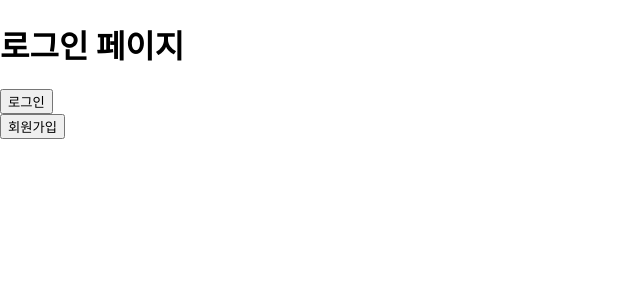
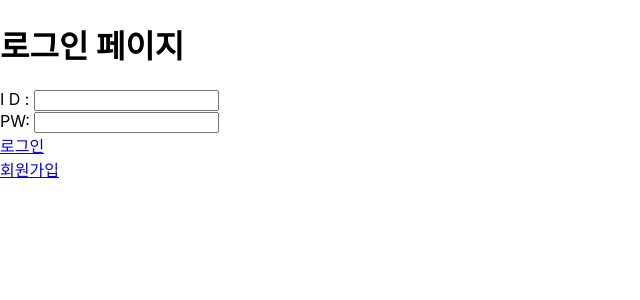
Before and after one commit to sum37/newbieprojectreal, a React (Create React App) app: page /sign in a window 1280 px wide. Shown: the top 300 px of the page, without its empty margins (0-640 px from the left). Built offline with nearby package versions, Linux system fonts and the light colour scheme.

Commit message:
Make login consol

```diff
--- a/src/component/gotosign.js
+++ b/src/component/gotosign.js
@@ -1,12 +1,17 @@
 import React from "react";
+import { Link } from 'react-router-dom';
 
-export default function GoToSignPage({location,history}){
+function GoToSignPage({location,history}){
     console.log(history);
     console.log(location);
     return (
         <div>
-            <button onClick={()=>history.push('/sign')}>시작하기</button>
+            {/* <button onClick={()=>history.push('/sign')}>시작하기</button> */}
+            <Link to="/sign">시작하기</Link>
+
         </div>
 
     );
 }
+
+export default GoToSignPage;
--- a/src/component/joinbutton.js
+++ b/src/component/joinbutton.js
@@ -1,10 +1,14 @@
 import React from "react";
+import { Link } from 'react-router-dom';
 
-export default function JoinButton({location,history}){
+function JoinButton({location,history}){
     return (
         <div>
-            <button onClick={()=>history.push('/join')}>회원가입</button>
+            {/* <button onClick={()=>history.push('/join')}>회원가입</button> */}
+            <Link to="/join">회원가입</Link>
         </div>
 
     );
 }
+
+export default JoinButton;
--- a/src/component/loginbutton.js
+++ b/src/component/loginbutton.js
@@ -1,10 +1,14 @@
 import React from "react";
+import { Link } from 'react-router-dom';
 
-export default function LoginButton({location,history}){
+function LoginButton({location,history}){
     return (
         <div>
-            <button onClick={()=>history.push('/sign')}>로그인</button>
+            {/* <button onClick={()=>history.push('/sign')}>로그인</button> */}
+            <Link to='/sign'>로그인</Link>
         </div>
 
     );
 }
+
+export default LoginButton;
--- a/src/pages/Sign.js
+++ b/src/pages/Sign.js
@@ -1,12 +1,29 @@
 import React from 'react';
 import JoinButton from '../component/joinbutton';
 import LoginButton from '../component/loginbutton';
+import { useState } from 'react';
 
 
 function SignPage(){
+    const [inputId, setInputId] = useState('')
+    const [inputPW, setInputPW] = useState('')
+    const hadleInputId =(e)=>{
+        setInputId(e.target.value)
+    }
+    const hadleInputPW =(e)=>{
+        setInputPW(e.target.value)
+    }
     return(
         <>
         <h1>로그인 페이지</h1>
+        <div>
+            <label htmlFor='input_id'> I  D : </label>
+            <input type='text' name='input_id' value={inputId} onChange={hadleInputId} />
+        </div>
+        <div>
+            <label htmlFor='input_pw'>PW: </label>
+            <input type='text' name='input_pw' value={inputPW} onChange={hadleInputPW} />
+        </div>
         <LoginButton />
         <JoinButton />
         </>
```
